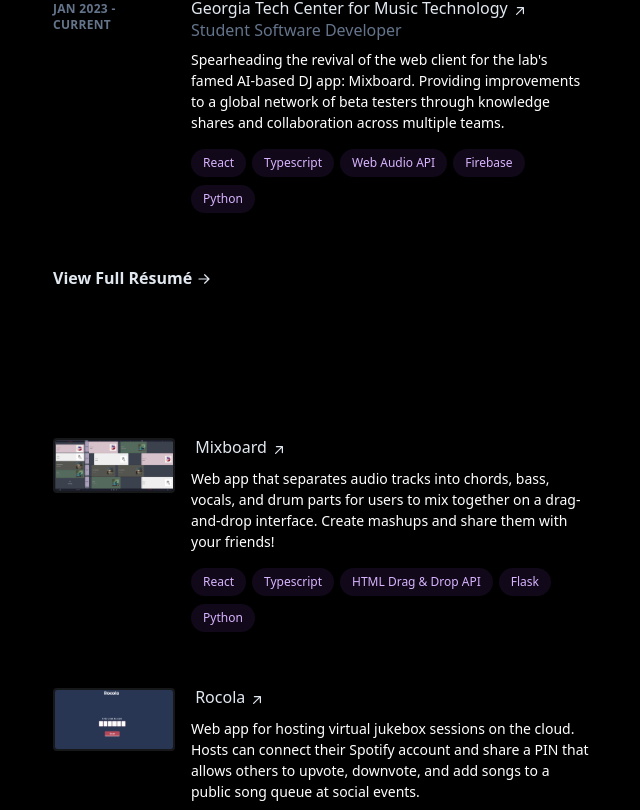
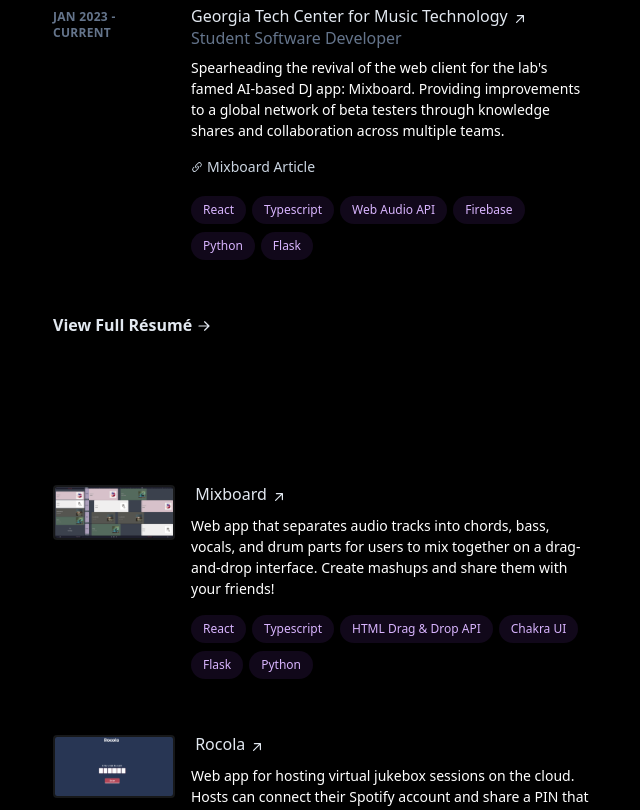
Before and after one commit to brianpak2402/site, a Next.js app: page / in a window 1280 px wide. Shown: the part 940-1750 px from the top of the page, without its empty margins (595-1235 px from the left). Built offline with nearby package versions, Linux system fonts and the light colour scheme.

Commit message:
update links to mixboard

```diff
--- a/app/page.tsx
+++ b/app/page.tsx
@@ -58,6 +58,12 @@
               dates="Jan 2023 - Current"
               description="Spearheading the revival of the web client for the lab's famed AI-based DJ app: Mixboard. Providing improvements to a global network of beta testers through knowledge shares and collaboration across multiple teams."
               hoverColor="yellow"
+              relatedLinks={[
+                {
+                  href: "https://research.gatech.edu/new-app-uses-ai-enable-anyone-make-musical-mashups",
+                  name: "Mixboard Article",
+                },
+              ]}
               role="Student Software Developer"
               technologies={[
                 "React",
@@ -65,6 +71,7 @@
                 "Web Audio API",
                 "Firebase",
                 "Python",
+                "Flask",
               ]}
               title="Georgia Tech Center for Music Technology"
               url="https://gtcmt.gatech.edu/"
@@ -84,12 +91,13 @@
           <li className="mb-12">
             <ProjectCard
               description="Web app that separates audio tracks into chords, bass, vocals, and drum parts for users to mix together on a drag-and-drop interface. Create mashups and share them with your friends!"
-              href="https://research.gatech.edu/new-app-uses-ai-enable-anyone-make-musical-mashups"
+              href="http://130.207.85.80/"
               imageSrc={MixboardImage}
               technologies={[
                 "React",
                 "Typescript",
                 "HTML Drag & Drop API",
+                "Chakra UI",
                 "Flask",
                 "Python",
               ]}
--- a/components/custom/AnimatedLink.tsx
+++ b/components/custom/AnimatedLink.tsx
@@ -1,6 +1,6 @@
-export type AnimatedLinkColorVariant = keyof typeof COLOR_VARIANTS;
+export type AnimatedLinkColorVariant = keyof typeof AnimatedLinkColors;
 
-const COLOR_VARIANTS = {
+export const AnimatedLinkColors = {
   purple: {
     border: "group-hover:border-purple-400",
     text: "hover:text-purple-400 focus-visible:text-purple-400",
@@ -29,13 +29,11 @@
   const modifiedText = text.split(" ");
   const lastWord = modifiedText.pop();
 
-  const borderStyles = COLOR_VARIANTS[hoverColor].border;
-
   return (
     <>
       {variant === "up" && (
         <a
-          className={`inline-flex items-baseline font-medium leading-tight text-slate-200 ${COLOR_VARIANTS[hoverColor].text} group/link text-base`}
+          className={`inline-flex items-baseline font-medium leading-tight text-slate-200 ${AnimatedLinkColors[hoverColor].text} group/link text-base`}
           href={href}
         >
           <span className="absolute -inset-x-4 -inset-y-2.5 hidden rounded md:-inset-x-6 md:-inset-y-4 lg:block" />
@@ -65,13 +63,13 @@
         >
           <span>
             <span
-              className={`border-b border-transparent pb-px transition ${borderStyles} motion-reduce:transition-none`}
+              className={`border-b border-transparent pb-px transition ${AnimatedLinkColors[hoverColor].border} motion-reduce:transition-none`}
             >
               {modifiedText.join(" ")}
             </span>
             <span className="whitespace-nowrap">
               <span
-                className={`border-b border-transparent pb-px transition ${borderStyles} motion-reduce:transition-none`}
+                className={`border-b border-transparent pb-px transition ${AnimatedLinkColors[hoverColor].border} motion-reduce:transition-none`}
               >
                 &#160;{lastWord}
               </span>
--- a/components/custom/ExperienceCard.tsx
+++ b/components/custom/ExperienceCard.tsx
@@ -7,6 +7,7 @@
   role,
   dates,
   description,
+  relatedLinks = [],
   technologies,
   hoverColor = undefined,
   url,
@@ -14,6 +15,7 @@
   dates: string;
   description: string;
   hoverColor?: AnimatedLinkColorVariant;
+  relatedLinks?: { href: string; name: string }[];
   role: string;
   technologies: string[];
   title: string;
@@ -42,6 +44,31 @@
         </h3>
         <p className="mt-2 text-sm leading-normal">{description}</p>
         <ul className="mt-2 flex flex-wrap">
+          {relatedLinks.map(relatedLink => (
+            <li
+              key={relatedLink.name}
+              className="mr-4"
+            >
+              <a
+                className="relative mt-2 inline-flex items-center text-sm font-medium text-slate-300 hover:text-purple-400 focus-visible:text-purple-400"
+                href={relatedLink.href}
+              >
+                <svg
+                  aria-hidden="true"
+                  className="mr-1 h-3 w-3"
+                  fill="currentColor"
+                  viewBox="0 0 20 20"
+                  xmlns="http://www.w3.org/2000/svg"
+                >
+                  <path d="M12.232 4.232a2.5 2.5 0 013.536 3.536l-1.225 1.224a.75.75 0 001.061 1.06l1.224-1.224a4 4 0 00-5.656-5.656l-3 3a4 4 0 00.225 5.865.75.75 0 00.977-1.138 2.5 2.5 0 01-.142-3.667l3-3z" />
+                  <path d="M11.603 7.963a.75.75 0 00-.977 1.138 2.5 2.5 0 01.142 3.667l-3 3a2.5 2.5 0 01-3.536-3.536l1.225-1.224a.75.75 0 00-1.061-1.06l-1.224 1.224a4 4 0 105.656 5.656l3-3a4 4 0 00-.225-5.865z" />
+                </svg>
+                <span>{relatedLink.name}</span>
+              </a>
+            </li>
+          ))}
+        </ul>
+        <ul className="mt-2 flex flex-wrap">
           {technologies.map(tech => (
             <li
               key={tech}
```
Also changed, not shown: 1 other file (tests, documents, lock files or other folders).
